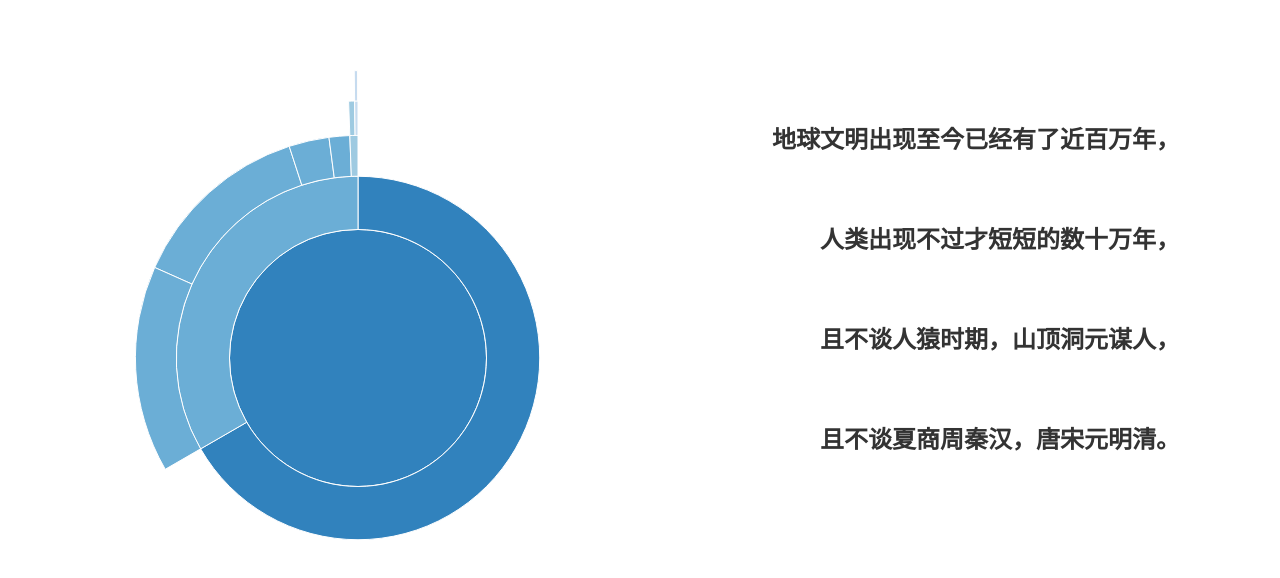
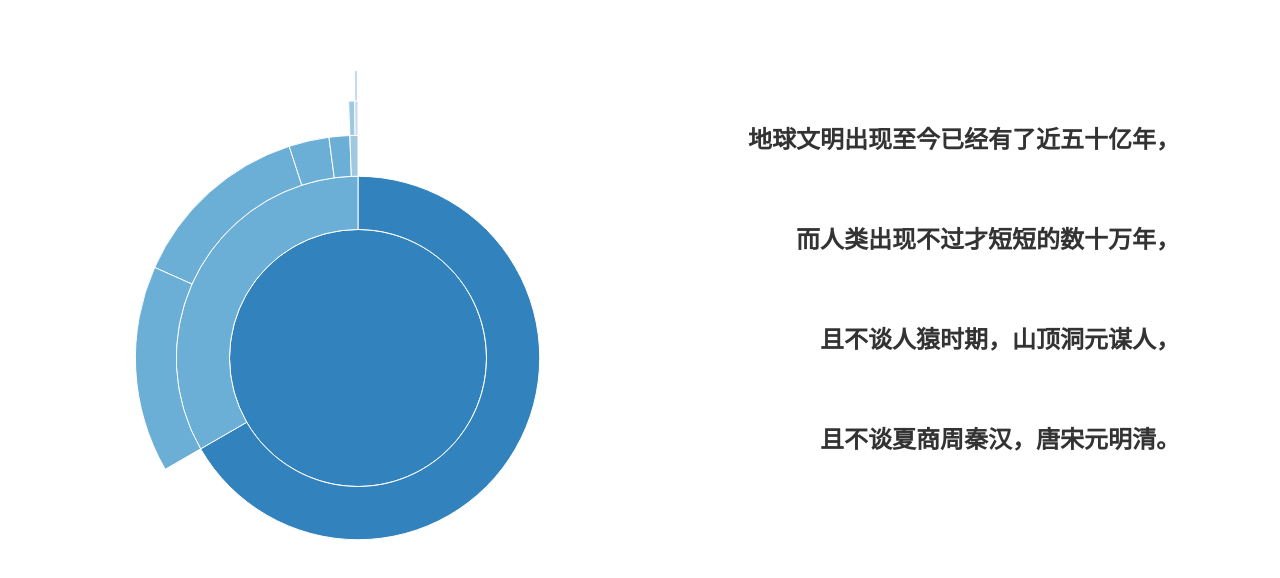
Before and after one commit to joey71/Salotto-d3-share, a plain HTML site: page sunburst.html in a window 1280 px wide. Drawn offline with Linux system fonts and the light colour scheme.

Commit message:
word fix

```diff
--- a/sunburst.html
+++ b/sunburst.html
@@ -36,8 +36,8 @@
 </style>
 
 <body>
-    <h2 class="text1 text"><a href="./exoplanets.html">地球文明出现至今已经有了近百万年，</a></h2>
-    <h2 class="text2 text"><a href="./exoplanets.html">人类出现不过才短短的数十万年，</a></h2>
+    <h2 class="text1 text"><a href="./exoplanets.html">地球文明出现至今已经有了近五十亿年，</a></h2>
+    <h2 class="text2 text"><a href="./exoplanets.html">而人类出现不过才短短的数十万年，</a></h2>
     <h2 class="text3 text"><a href="./exoplanets.html">且不谈人猿时期，山顶洞元谋人，</a></h2>
     <h2 class="text4 text"><a href="./exoplanets.html">且不谈夏商周秦汉，唐宋元明清。</a></h2>
     <script src="js/d3.min.js"></script>
```
